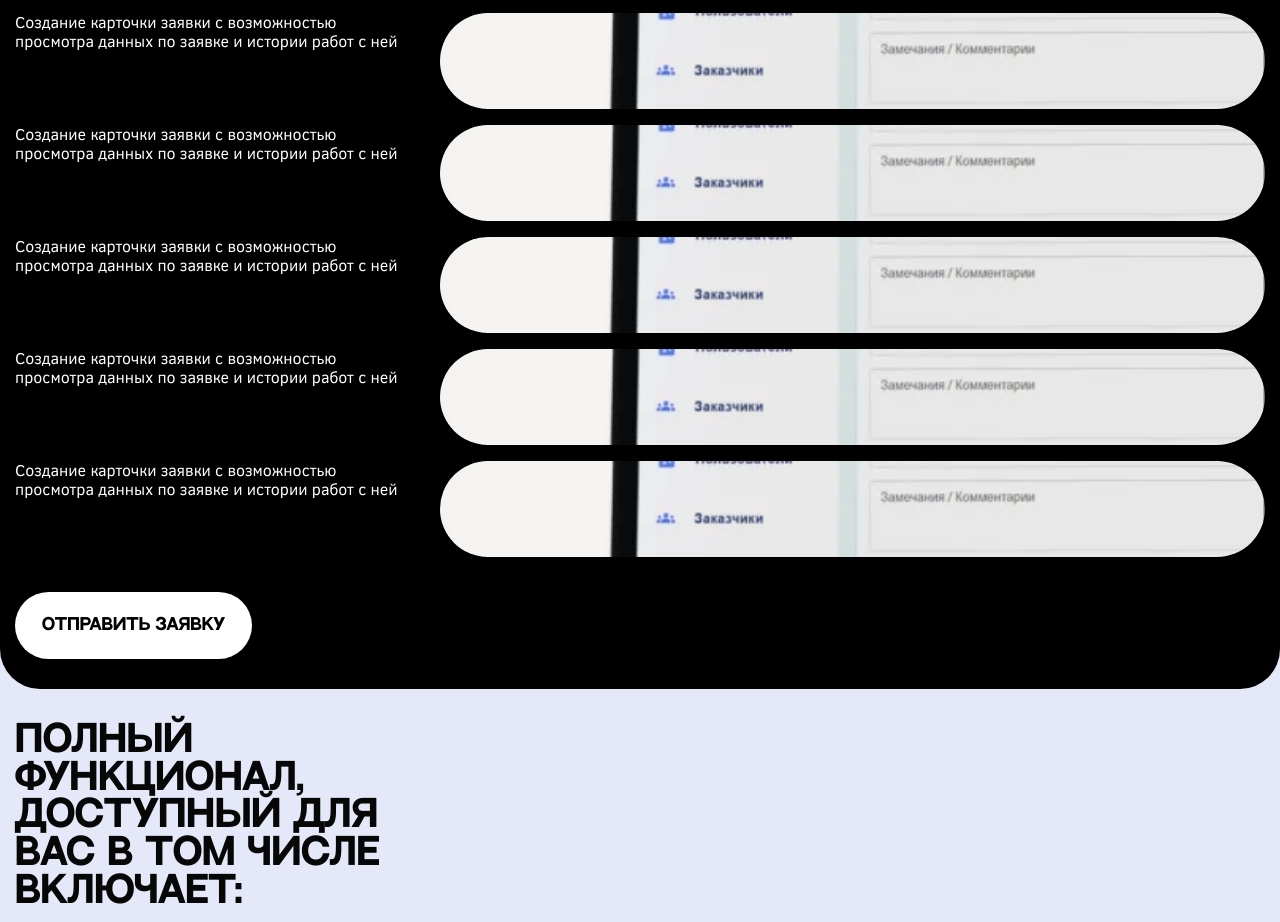
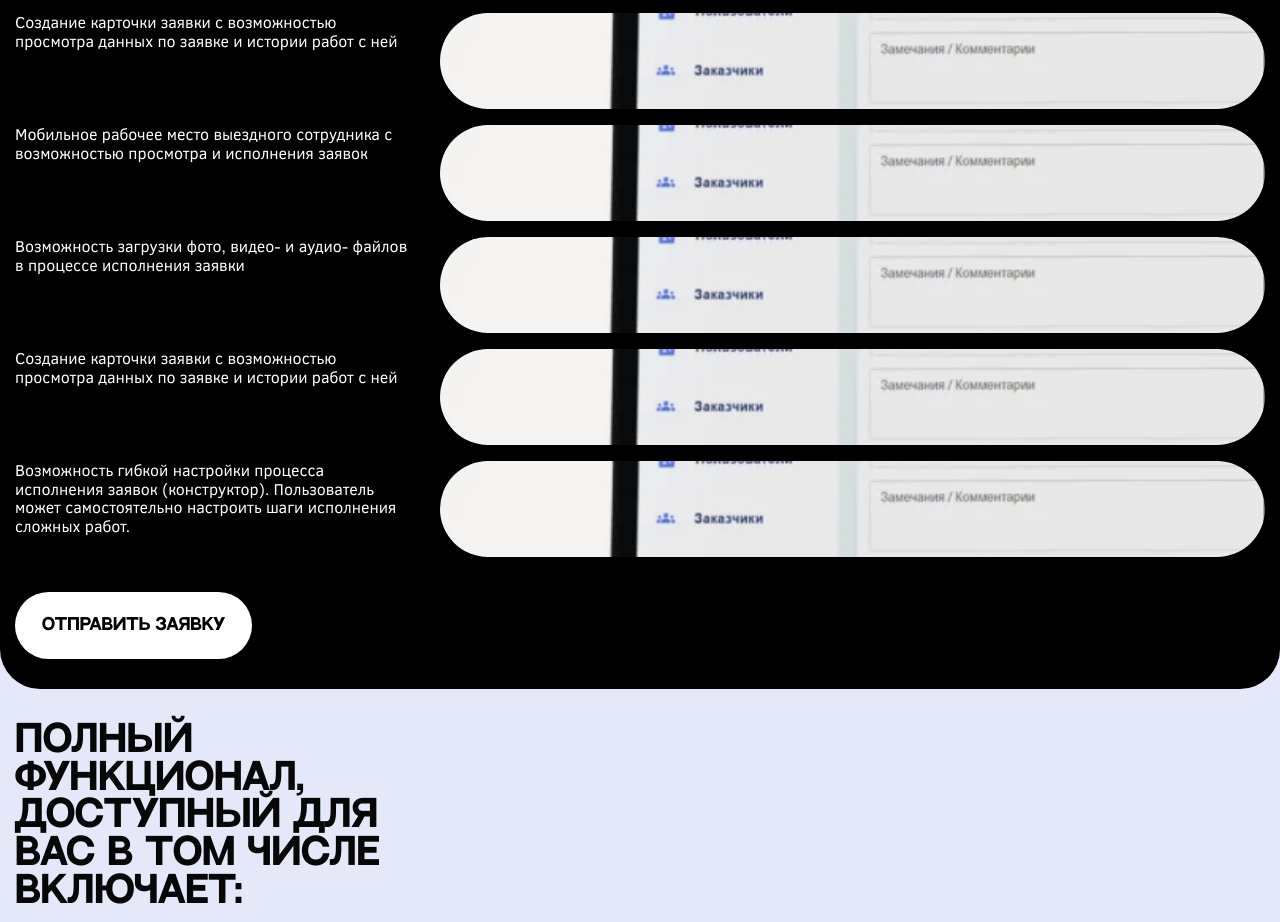
Before and after one commit to Flargoin/service-track, a website built with Vite: page index.html in a window 1280 px wide. Shown: the part 2302-3224 px from the top of the page. Built offline with nearby package versions, Linux system fonts and the light colour scheme.

Commit message:
fix text

```diff
--- a/index.html
+++ b/index.html
@@ -275,7 +275,17 @@
 
                 <li class="chars__list-item">
                   <div class="chars__list-item-text">
-                    Создание карточки заявки с возможностью просмотра данных по заявке и истории работ с ней
+                    Мобильное 	рабочее место выездного сотрудника с возможностью просмотра и исполнения заявок
+                  </div>
+
+                  <div class="chars__list-item-img">
+                    <img src="./src/images/chars-img.webp" alt="">
+                  </div>
+                </li>
+
+                <li class="chars__list-item">
+                  <div class="chars__list-item-text">
+                    Возможность загрузки фото, видео- и аудио- файлов в процессе исполнения заявки
                   </div>
 
                   <div class="chars__list-item-img">
@@ -295,17 +305,7 @@
 
                 <li class="chars__list-item">
                   <div class="chars__list-item-text">
-                    Создание карточки заявки с возможностью просмотра данных по заявке и истории работ с ней
-                  </div>
-
-                  <div class="chars__list-item-img">
-                    <img src="./src/images/chars-img.webp" alt="">
-                  </div>
-                </li>
-
-                <li class="chars__list-item">
-                  <div class="chars__list-item-text">
-                    Создание карточки заявки с возможностью просмотра данных по заявке и истории работ с ней
+                    Возможность 	гибкой настройки процесса исполнения 	заявок (конструктор). Пользователь 	может самостоятельно настроить шаги 	исполнения сложных работ.
                   </div>
 
                   <div class="chars__list-item-img">
```
